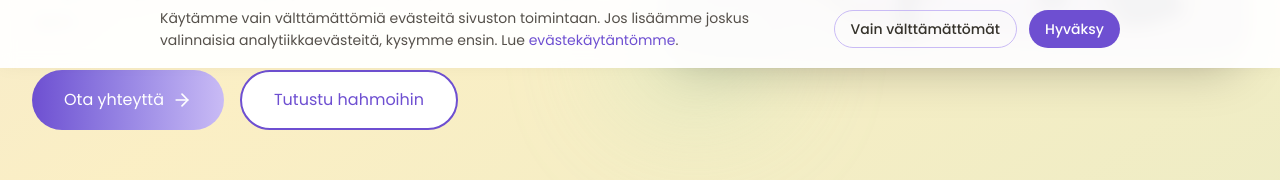
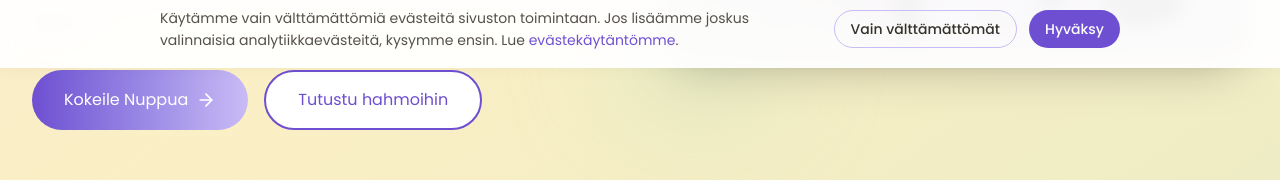
Before and after one commit to nuppudigital/Nuppu-Website, a React (Vite) app: page / in a window 1280 px wide. Shown: the part 732-912 px from the top of the page. Built offline with nearby package versions, Linux system fonts and the light colour scheme; no server answers.

Commit message:
App Lunch Date bug fixed

```diff
--- a/src/app/i18n/en.json
+++ b/src/app/i18n/en.json
@@ -38,7 +38,7 @@
     "heroTitleHighlight": "you can give your child",
     "heroSubtitle": "Small exercises today build courage, empathy, and emotional skills that last a lifetime.",
     "heroImageAlt": "Happy calm child smiling",
-    "contactUs": "Contact Us",
+    "contactUs": "Try Nuppu",
     "meetCharacters": "Meet the Characters",
     "meetGang": {
       "title": "Meet Nuppu's Friends",
--- a/src/app/i18n/fi.json
+++ b/src/app/i18n/fi.json
@@ -38,7 +38,7 @@
     "heroTitleHighlight": "jonka voit antaa lapsellesi",
     "heroSubtitle": "Pienet harjoitukset tänään rakentavat rohkeutta, empatiaa ja tunnetaitoja, joista on hyötyä koko elämän ajan.",
     "heroImageAlt": "Iloinen ja rauhallinen hymyilevä lapsi",
-    "contactUs": "Ota yhteyttä",
+    "contactUs": "Kokeile Nuppua",
     "meetCharacters": "Tutustu hahmoihin",
     "meetGang": {
       "title": "Tapaa Nupun ystävät",
--- a/src/app/pages/About.tsx
+++ b/src/app/pages/About.tsx
@@ -605,6 +605,16 @@ export default function About() {
               <p className="text-lg text-white/85 mb-8 leading-relaxed max-w-xl">
                 {t("home.appPreview.subtitle")}
               </p>
+              {Date.now() >= APP_LAUNCH_DATE.getTime() ? (
+                <a
+                  href="/app-preview/"
+                  className="inline-flex items-center justify-center gap-2 px-8 py-4 bg-white text-[#6E4FD1] rounded-full hover:shadow-2xl hover:scale-105 transition-all duration-300"
+                >
+                  <Smartphone size={20} />
+                  {t("home.appPreview.button")}
+                  <ArrowRight size={20} />
+                </a>
+              ) : (
                 <button
                   type="button"
                   onClick={() => setShowComingSoon(true)}
@@ -614,6 +624,7 @@ export default function About() {
                   {t("home.appPreview.button")}
                   <ArrowRight size={20} />
                 </button>
+              )}
             </div>
 
             <motion.div
--- a/src/app/pages/Home.tsx
+++ b/src/app/pages/Home.tsx
@@ -104,13 +104,13 @@ export default function Home() {
               </p>
 
               <div className="flex flex-col sm:flex-row gap-4">
-                <Link
-                  to="/contact"
+                <a
+                  href="/app-preview/"
                   className="inline-flex items-center justify-center gap-2 px-8 py-4 bg-gradient-to-r from-[#6E4FD1] to-[#C9BBF5] text-white rounded-full hover:shadow-xl hover:scale-105 transition-all duration-300"
                 >
                   {t("home.contactUs")}
                   <ArrowRight size={20} />
-                </Link>
+                </a>
                 <Link
                   to="/characters"
                   className="inline-flex items-center justify-center gap-2 px-8 py-4 bg-white text-[#6E4FD1] border-2 border-[#6E4FD1] rounded-full hover:bg-[#6E4FD1] hover:text-white transition-all duration-300"
```
Lines whose indentation alone changed are shown as unchanged.
